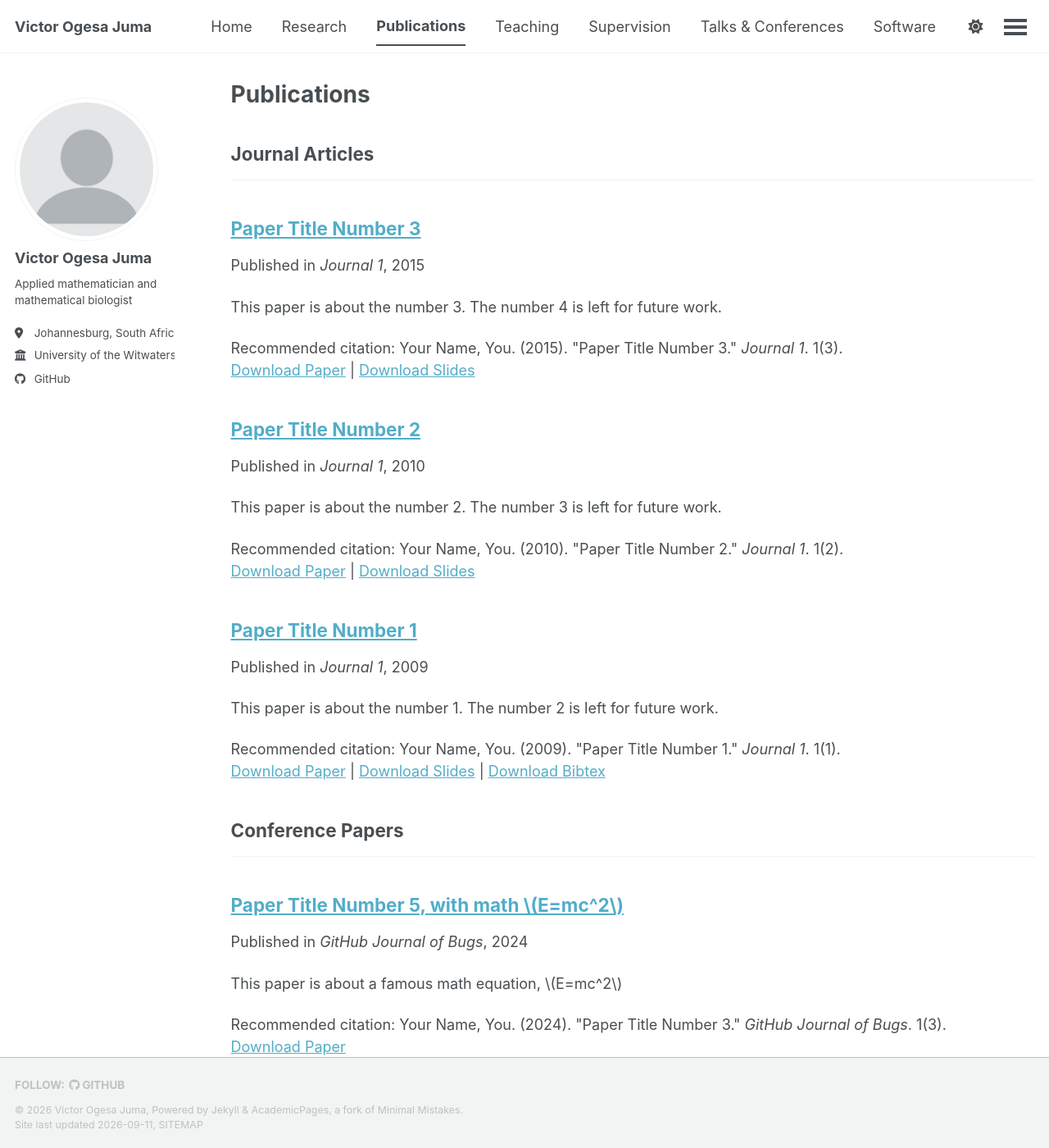
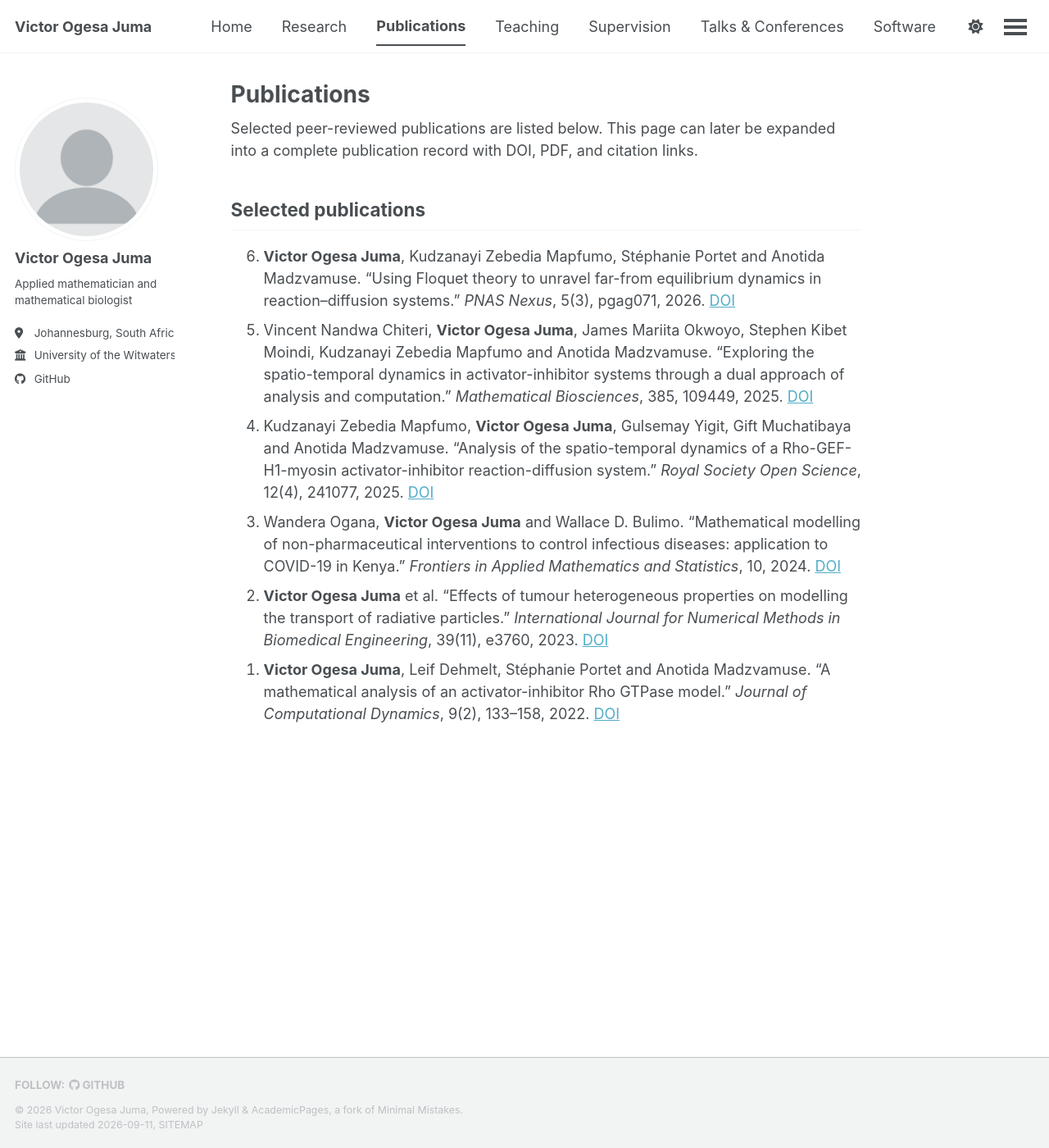
Before and after one commit to vjuma23/vjuma23.github.io, a Jekyll site: the page built from _pages/publications.html, in a window 1280 px wide and 1400 px high. Shown: the whole window at 82% size. Built offline with Jekyll 4.4.1, drawn with Linux system fonts in a browser that asks for light colours; a style sheet for code colours, icons or effects is not loaded; some of the changed text lies outside the part shown.

Commit message:
Write verified publications page

```diff
--- a/_pages/publications.html
+++ b/_pages/publications.html
@@ -1,33 +1,19 @@
 ---
-layout: archive
+layout: single
 title: "Publications"
 permalink: /publications/
 author_profile: true
 ---
 
-{% if site.author.googlescholar %}
-  <div class="wordwrap">You can also find my articles on <a href="{{site.author.googlescholar}}">my Google Scholar profile</a>.</div>
-{% endif %}
+<p>Selected peer-reviewed publications are listed below. This page can later be expanded into a complete publication record with DOI, PDF, and citation links.</p>
 
-{% include base_path %}
+<h2>Selected publications</h2>
 
-<!-- New style rendering if publication categories are defined -->
-{% if site.publication_category %}
-  {% for category in site.publication_category  %}
-    {% assign title_shown = false %}
-    {% for post in site.publications reversed %}
-      {% if post.category != category[0] %}
-        {% continue %}
-      {% endif %}
-      {% unless title_shown %}
-        <h2>{{ category[1].title }}</h2><hr />
-        {% assign title_shown = true %}
-      {% endunless %}
-      {% include archive-single.html %}
-    {% endfor %}
-  {% endfor %}
-{% else %}
-  {% for post in site.publications reversed %}
-    {% include archive-single.html %}
-  {% endfor %}
-{% endif %}
+<ol reversed>
+  <li><strong>Victor Ogesa Juma</strong>, Kudzanayi Zebedia Mapfumo, Stéphanie Portet and Anotida Madzvamuse. “Using Floquet theory to unravel far-from equilibrium dynamics in reaction–diffusion systems.” <em>PNAS Nexus</em>, 5(3), pgag071, 2026. <a href="https://doi.org/10.1093/pnasnexus/pgag071">DOI</a></li>
+  <li>Vincent Nandwa Chiteri, <strong>Victor Ogesa Juma</strong>, James Mariita Okwoyo, Stephen Kibet Moindi, Kudzanayi Zebedia Mapfumo and Anotida Madzvamuse. “Exploring the spatio-temporal dynamics in activator-inhibitor systems through a dual approach of analysis and computation.” <em>Mathematical Biosciences</em>, 385, 109449, 2025. <a href="https://doi.org/10.1016/j.mbs.2025.109449">DOI</a></li>
+  <li>Kudzanayi Zebedia Mapfumo, <strong>Victor Ogesa Juma</strong>, Gulsemay Yigit, Gift Muchatibaya and Anotida Madzvamuse. “Analysis of the spatio-temporal dynamics of a Rho-GEF-H1-myosin activator-inhibitor reaction-diffusion system.” <em>Royal Society Open Science</em>, 12(4), 241077, 2025. <a href="https://doi.org/10.1098/rsos.241077">DOI</a></li>
+  <li>Wandera Ogana, <strong>Victor Ogesa Juma</strong> and Wallace D. Bulimo. “Mathematical modelling of non-pharmaceutical interventions to control infectious diseases: application to COVID-19 in Kenya.” <em>Frontiers in Applied Mathematics and Statistics</em>, 10, 2024. <a href="https://doi.org/10.3389/fams.2024.1365184">DOI</a></li>
+  <li><strong>Victor Ogesa Juma</strong> et al. “Effects of tumour heterogeneous properties on modelling the transport of radiative particles.” <em>International Journal for Numerical Methods in Biomedical Engineering</em>, 39(11), e3760, 2023. <a href="https://doi.org/10.1002/cnm.3760">DOI</a></li>
+  <li><strong>Victor Ogesa Juma</strong>, Leif Dehmelt, Stéphanie Portet and Anotida Madzvamuse. “A mathematical analysis of an activator-inhibitor Rho GTPase model.” <em>Journal of Computational Dynamics</em>, 9(2), 133–158, 2022. <a href="https://doi.org/10.3934/jcd.2021024">DOI</a></li>
+</ol>
```
